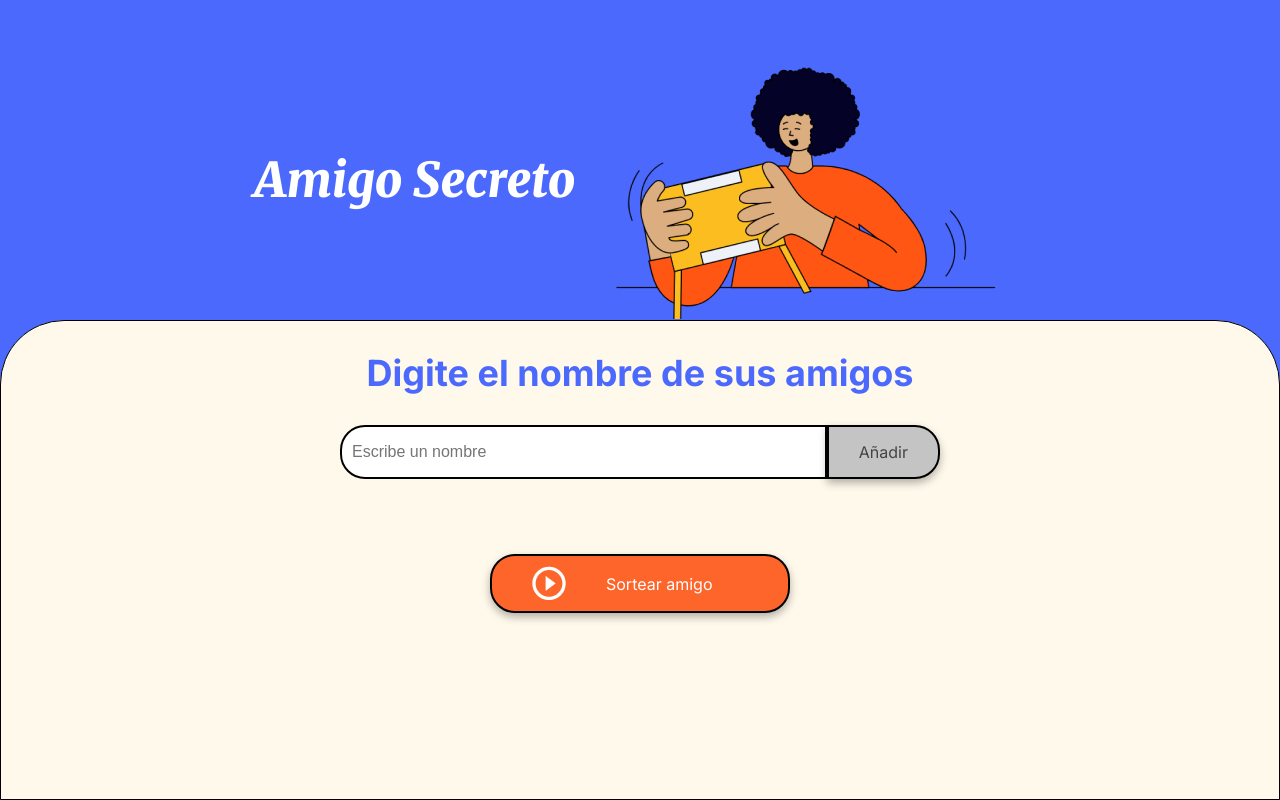
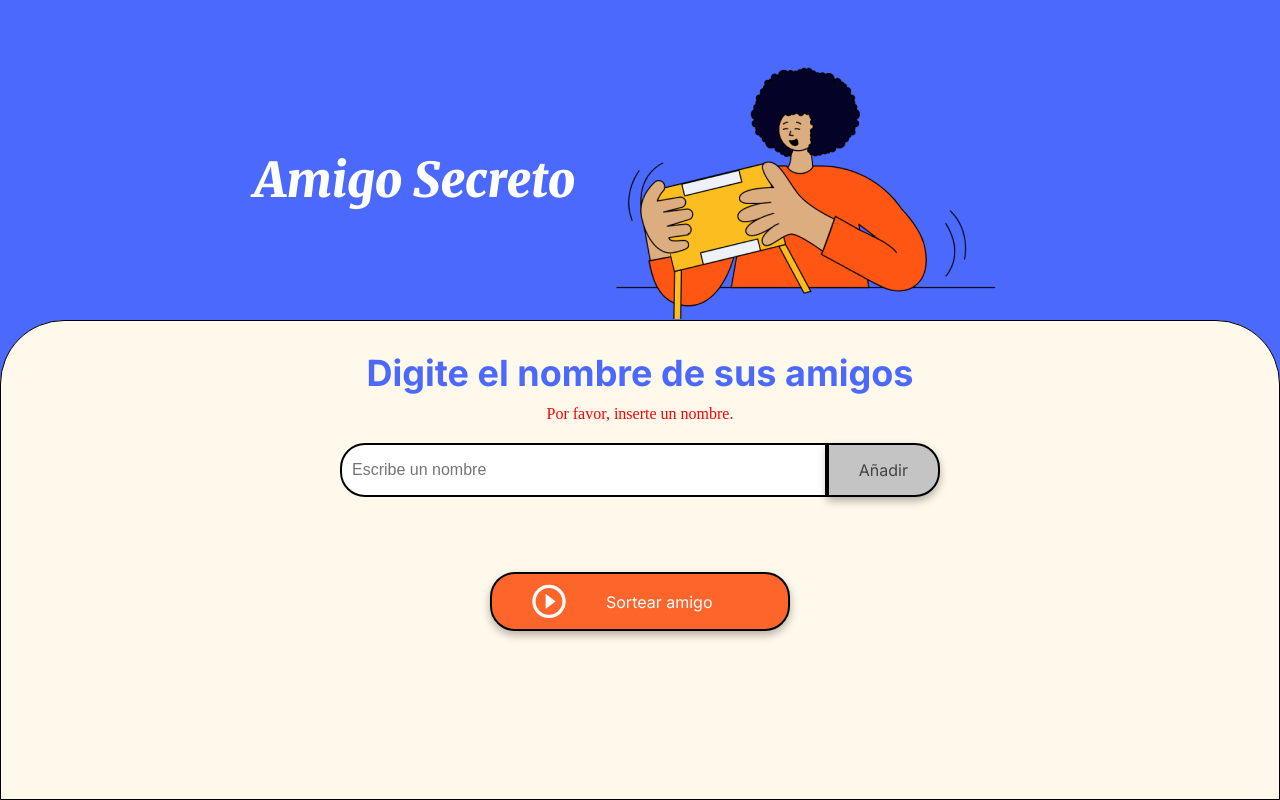
Before and after one commit to MiiguelHG/Desafio-amigo-secreto, a plain HTML site: page index.html in a window 1280 px wide. Both pictures are taken after a click on the button "Añadir". Drawn offline with Linux system fonts and the light colour scheme.

Commit message:
Ingresar amigo

```diff
--- a/app.js
+++ b/app.js
@@ -1 +1,26 @@
 // El principal objetivo de este desafío es fortalecer tus habilidades en lógica de programación. Aquí deberás desarrollar la lógica para resolver el problema.
+let amigos = [];
+const amigo = document.getElementById('amigo');
+const error = document.getElementById('error');
+const nombreValido = /^[a-zA-ZáéíóúÁÉÍÓÚñÑ\s]{3,}$/;
+
+function agregarAmigo() {
+    if (amigo.value.trim() === '') {
+        error.innerHTML = 'Por favor, inserte un nombre.';
+        error.style.display = 'block';
+    } else if ( !nombreValido.test(amigo.value) ){
+        error.innerHTML = 'Por favor, ingresa un nombre VALIDO.';
+        error.style.display = 'block';
+    } else {
+        amigos.push(amigo.value);
+        error.style.display = 'none';
+    }
+
+    limpiarCampo();
+
+    console.log(amigos)
+}
+
+function limpiarCampo() {
+    amigo.value = '';
+}
--- a/index.html
+++ b/index.html
@@ -19,6 +19,7 @@
 
         <section class="input-section">
             <h2 class="section-title">Digite el nombre de sus amigos</h2>
+            <p id="error" style="display: none; color: red;">error</p>
             <div class="input-wrapper">
                 <input type="text" id="amigo" class="input-name" placeholder="Escribe un nombre">
                 <button class="button-add" onclick="agregarAmigo()">Añadir</button>
```
